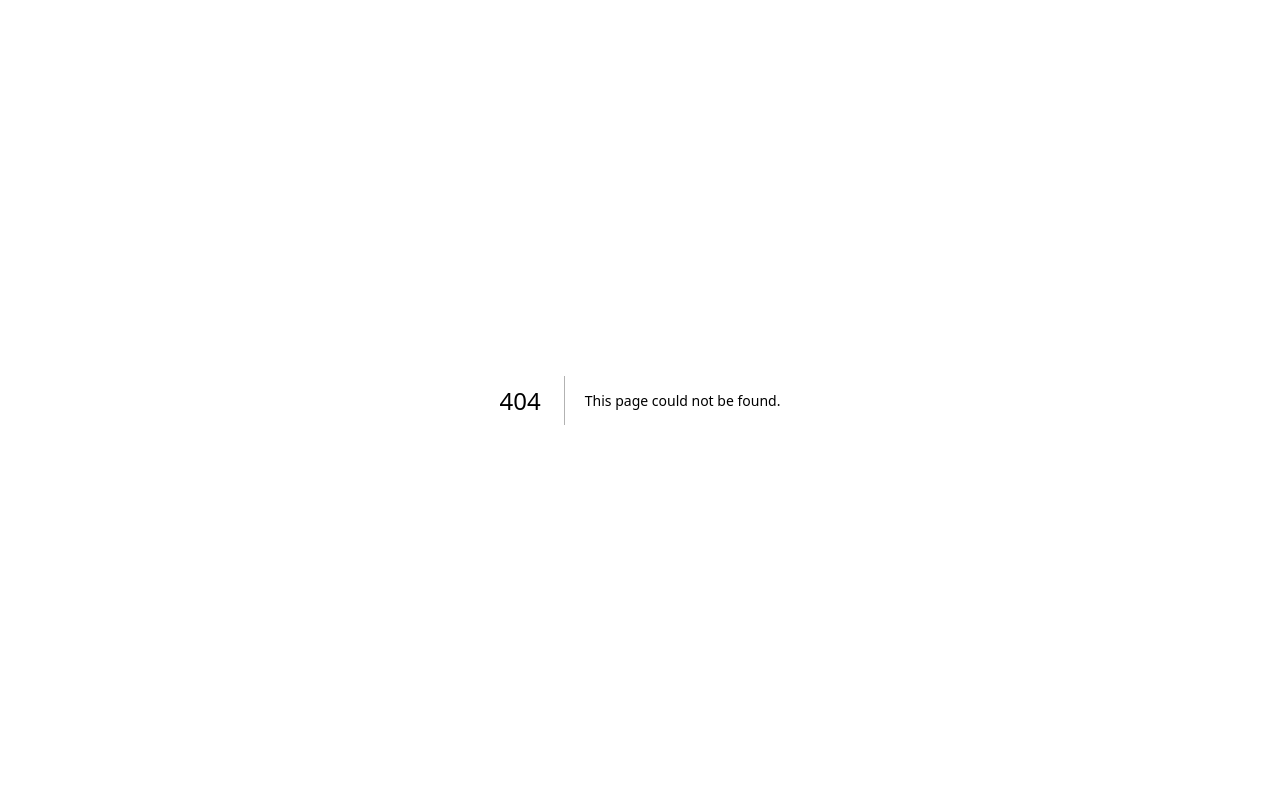
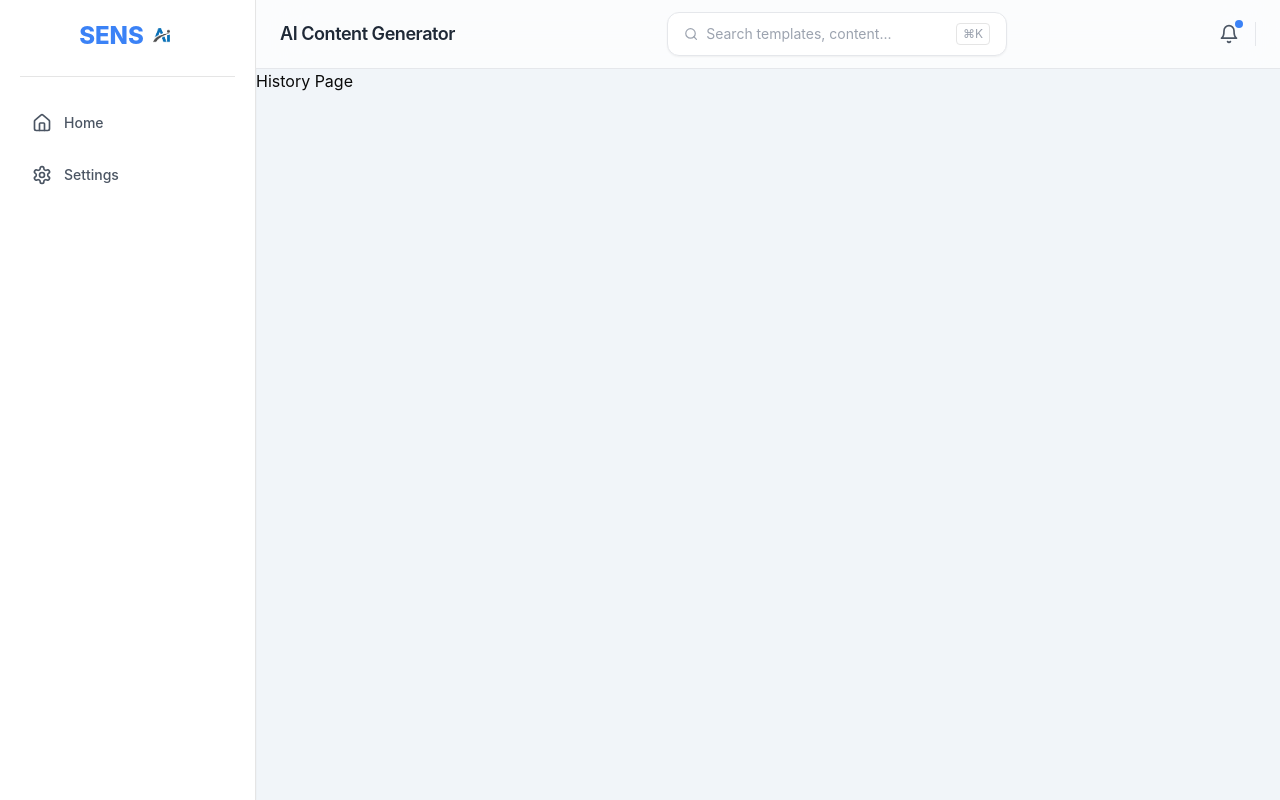
Before and after one commit to Uzaif7767/content-generator-ai, a Next.js app: page /dashboard/history in a window 1280 px wide. Before the commit this address had no page. Built offline with nearby package versions, Linux system fonts and the light colour scheme.

Commit message:
Fixed history page module issue

```diff
--- /dev/null
+++ b/app/dashboard/history/page.tsx
@@ -0,0 +1,7 @@
+export default function HistoryPage() {
+  return (
+    <div>
+      History Page
+    </div>
+  );
+}
```
